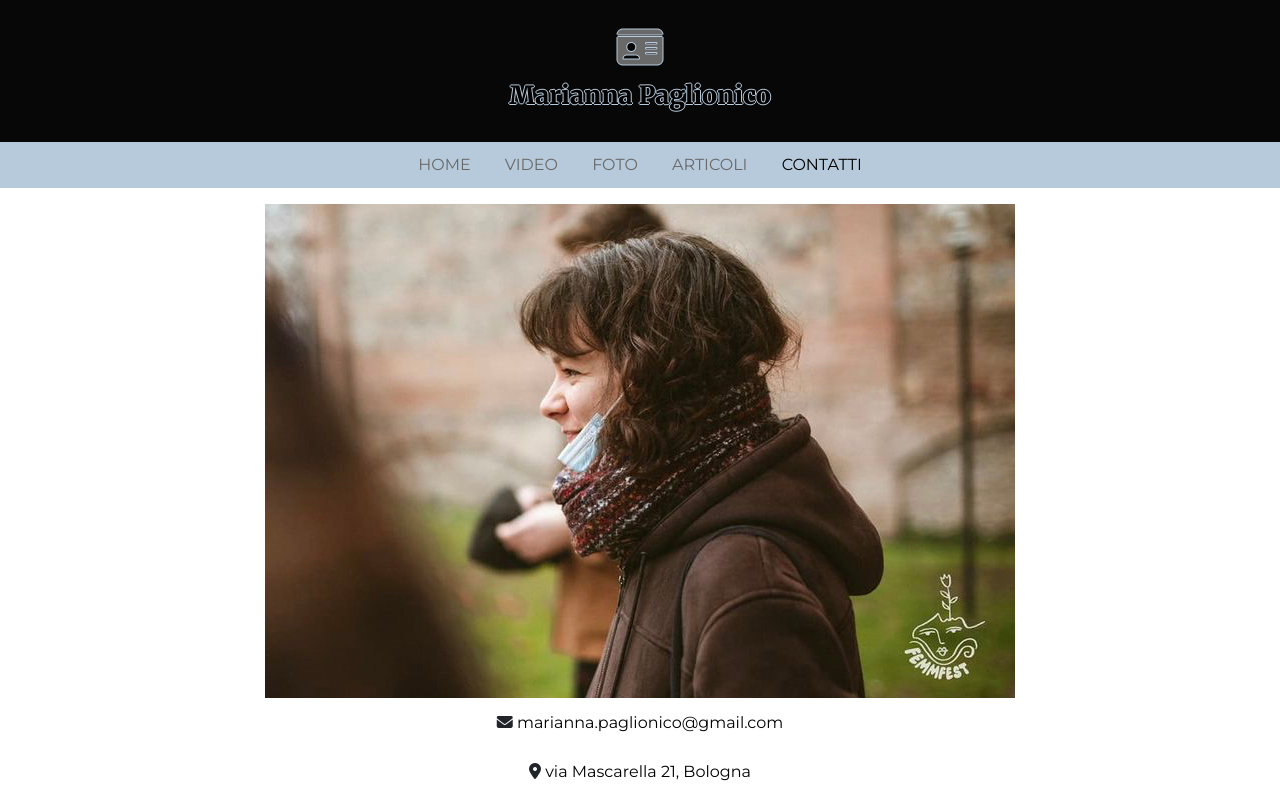
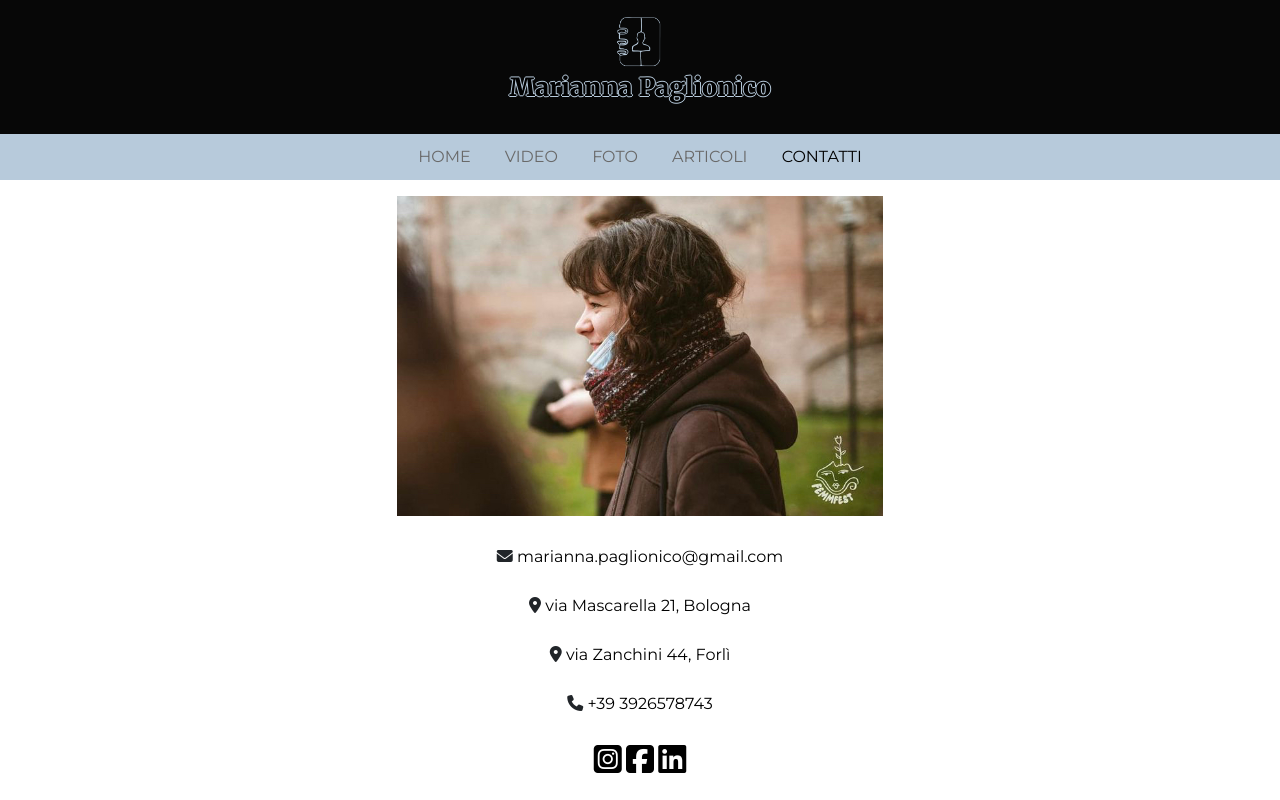
Before and after one commit to maragna/mariannapaglionico, a plain HTML site: page contatti.html in a window 1280 px wide. Shown: the top 800 px of the page. Drawn offline with nearby package versions, Linux system fonts and the light colour scheme.

Commit message:
20220505_2 icone cate

```diff
--- a/contatti.html
+++ b/contatti.html
@@ -27,8 +27,12 @@
 
 	<body class="container-fluid" >
 		<header><br>
-			<h1><i id="titleicon" class="fa-solid fa-id-card"></i></h1>
-			<h1 class="titlename">Marianna Paglionico</h1><br>
+			<div>
+				<img class="icononblack iconcontact titleonimage" src="images/icon_pagcontatti.png">
+				<br><br>
+				<!--<h1><i id="titleicon" class="fa-solid fa-id-card"></i></h1>-->
+				<h1 class="titlename">Marianna Paglionico</h1><br>
+			</div>
 		</header>
 		<main>
 			<section>
@@ -42,11 +46,9 @@
 			</section>
 
 			<section>
-				<img class="imgid" src="images/id.jpeg">
+				<img class="imgfotopagestop" src="images/id.jpeg">
 			</section>
-<!-- AddToAny BEGIN -->
-
-<!-- AddToAny END -->
+<br>
 			<section>
 
 				<br>
@@ -55,11 +57,13 @@
 				<br>
 				<br>
 				<br>
-				<i class="fa-solid fa-location-dot"></i><a class="blacklink" href="https://goo.gl/maps/r9TjFoCV8fv6GyR6A"> via Mascarella 21, Bologna</a>
+				<i class="fa-solid fa-location-dot"></i>
+				<a class="blacklink" href="https://goo.gl/maps/r9TjFoCV8fv6GyR6A"> via Mascarella 21, Bologna</a>
 				<br>
 				<br>
 				<br>
-				<i class="fa-solid fa-location-dot"></i><a class="blacklink" href="https://goo.gl/maps/2Pwj4y4E24DgcMgW7"> via Zanchini 44, Forlì</a>
+				<i class="fa-solid fa-location-dot"></i>
+				<a class="blacklink" href="https://goo.gl/maps/2Pwj4y4E24DgcMgW7"> via Zanchini 44, Forlì</a>
 				<br>
 				<br>
 				<br>
--- a/css/style.css
+++ b/css/style.css
@@ -32,6 +32,18 @@ h1 {
 	color: black;
 	text-shadow: -1px 0 #B7CADB, 0 1px #B7CADB, 1px 0 #B7CADB, 0 -1px #B7CADB;
 	white-space: nowrap; /*per non far andare a capo il titolo stringendo la pagina*/
+}
+
+.icononblack {
+	height: 90px;
+	width: auto;
+	position: absolute;
+	top: 40px!important;
+}
+
+.iconcontact {
+	height: 70px!important;
+	width: auto!important;
 }
 
 .titlename {
@@ -114,6 +126,10 @@ nav ul li {display: inline-block;
 .bluelink { text-decoration: none;
 	color: #91AEB7;}
 
+.azzurrolink {
+	color: #B7CADB!important;
+}
+
 /*titoli*/
 .h1small {font-size: 2em;}
 
@@ -138,7 +154,7 @@ nav ul li {display: inline-block;
 	display: auto;
 	margin-left: auto;
 	margin-right: auto;
-	border-radius: 25px;
+	/*border-radius: 25px;*/
 	/*filter: grayscale(50%);*/
 	opacity: 1.0;}
 
```
Also changed, not shown: articoli.html (+6 -2 lines), foto.html (+6 -2 lines), index.html (+1 -0 lines), video.html (+6 -2 lines), videopov.html (+1 -1 lines), images/icon_contmap.png (added), images/icon_conttel.png (added), images/icon_pagarticle.png (added), images/icon_pagcontatti.png (added), images/icon_pagfoto.png (added), images/icon_pagvideo.png (added), images/icon_socialfb.png (added), images/icon_socialinsta.png (added), images/icon_socialli.png (added).
